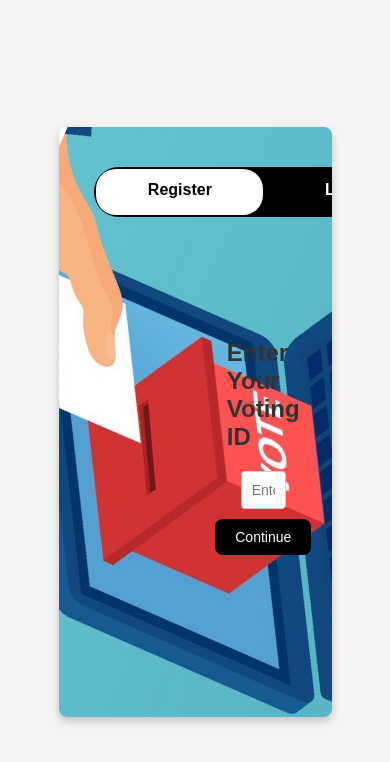
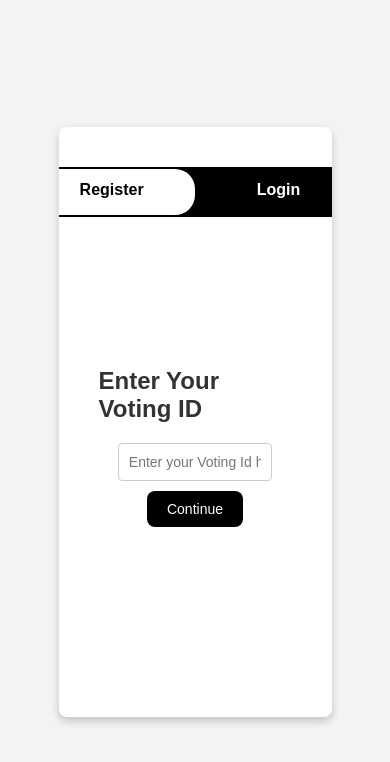
Before and after one commit to ASU-N/uff, a React (Create React App) app in the folder frontend/: page / in a window 390 px wide. Shown: the top 762 px of the page. Built offline with nearby package versions, Linux system fonts and the light colour scheme.

Commit message:
responsive login page and image size  sophiya

```diff
--- a/frontend/src/css/styles.css
+++ b/frontend/src/css/styles.css
@@ -25,6 +25,7 @@ body, html {
 }
 
 .login-container{
+  max-width: 850px;
   width: 70%;
   height: 100vh;
   display: flex;
--- a/frontend/src/layout/HomeLayout.css
+++ b/frontend/src/layout/HomeLayout.css
@@ -43,7 +43,7 @@ position: fixed;
     width:7vh;
     height: 7vh;
     object-fit: fill;
-
+    border-radius: 50%;
 }
 
 
--- a/frontend/src/pages/login.css
+++ b/frontend/src/pages/login.css
@@ -25,6 +25,7 @@
   }
 
   .login-container{
+    max-width: 850px;
     width: 70%;
     height: 100vh;
     display: flex;
@@ -124,3 +125,15 @@
     justify-content: center;
     padding:0vh;
   }
+
+  /* Responsice */
+
+  @media only screen and (max-width: 900px) {
+    .login-container .container .image-section {
+      display: none;
+    }
+
+    .login-container .form-section{
+      width: 100%;
+    }
+  }
```
